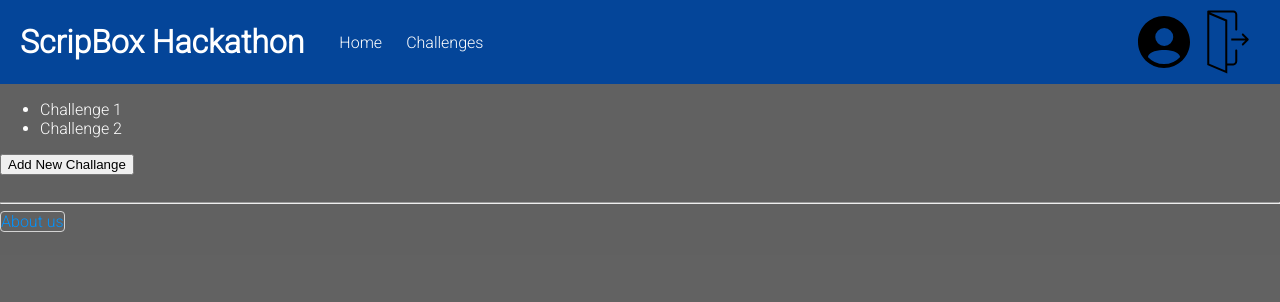
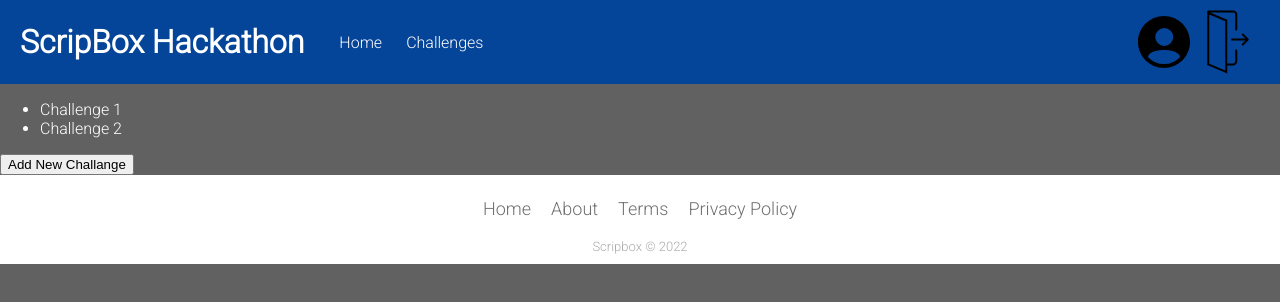
Before and after one commit to akshayaravindh1015/scripbox-hackathon, an Angular app: page / in a window 1280 px wide. Shown: the top 302 px of the page. Built offline with nearby package versions, Linux system fonts and the light colour scheme.

Commit message:
Footer Component

```diff
--- a/src/app/app.component.html
+++ b/src/app/app.component.html
@@ -9,8 +9,4 @@
   <button>Add New Challange</button>
 </main>
 
-<br>
-<hr>
-<footer>
-  <a>About us</a>
-</footer>
+<cust-footer></cust-footer>
--- /dev/null
+++ b/src/app/layout/footer/footer.component.html
@@ -0,0 +1,17 @@
+<footer>
+    <ul>
+        <li>
+            <a href="#">Home</a>
+        </li>
+        <li>
+            <a href="#">About</a>
+        </li>
+        <li>
+            <a href="#">Terms</a>
+        </li>
+        <li>
+            <a href="#">Privacy Policy</a>
+        </li>
+    </ul>
+    <p class="copyright">Scripbox © 2022</p>
+</footer>
--- /dev/null
+++ b/src/app/layout/footer/footer.component.scss
@@ -0,0 +1,34 @@
+footer {
+  display: flex;
+  flex-direction: column;
+  align-items: center;
+  padding: 10px 0;
+  background-color: #ffffff;
+  color: #4b4c4d;
+  ul {
+    display: flex;
+    list-style: none;
+    font-size: 18px;
+    line-height: 1.6;
+    padding: 0;
+    margin: 10px 0 0 0;
+    li {
+      padding: 0 10px;
+    }
+  }
+  a {
+    color: inherit;
+    text-decoration: none;
+    opacity: 0.8;
+    &:hover {
+      opacity: 1;
+    }
+  }
+  .copyright {
+    margin-top: 15px;
+    text-align: center;
+    font-size: 13px;
+    color: #aaa;
+    margin-bottom: 0;
+  }
+}
--- /dev/null
+++ b/src/app/layout/footer/footer.component.ts
@@ -0,0 +1,15 @@
+import { Component, OnInit } from '@angular/core';
+
+@Component({
+  selector: 'cust-footer',
+  templateUrl: './footer.component.html',
+  styleUrls: ['./footer.component.scss']
+})
+export class FooterComponent implements OnInit {
+
+  constructor() { }
+
+  ngOnInit(): void {
+  }
+
+}
--- a/src/app/layout/index.ts
+++ b/src/app/layout/index.ts
@@ -1,6 +1,7 @@
+import { FooterComponent } from "./footer/footer.component";
 import { HeaderComponent } from "./header/header.component";
 
-export const components: any[] = [HeaderComponent];
+export const components: any[] = [HeaderComponent, FooterComponent];
 
 export const pipes: any[] = [];
 export const directives: any[] = [];
@@ -10,3 +11,4 @@
 // export const guards: any[] = [];
 
 export * from "./header/header.component";
+export *  from "./footer/footer.component";
```
Also changed, not shown: 2 other files (tests, documents, lock files or other folders).
